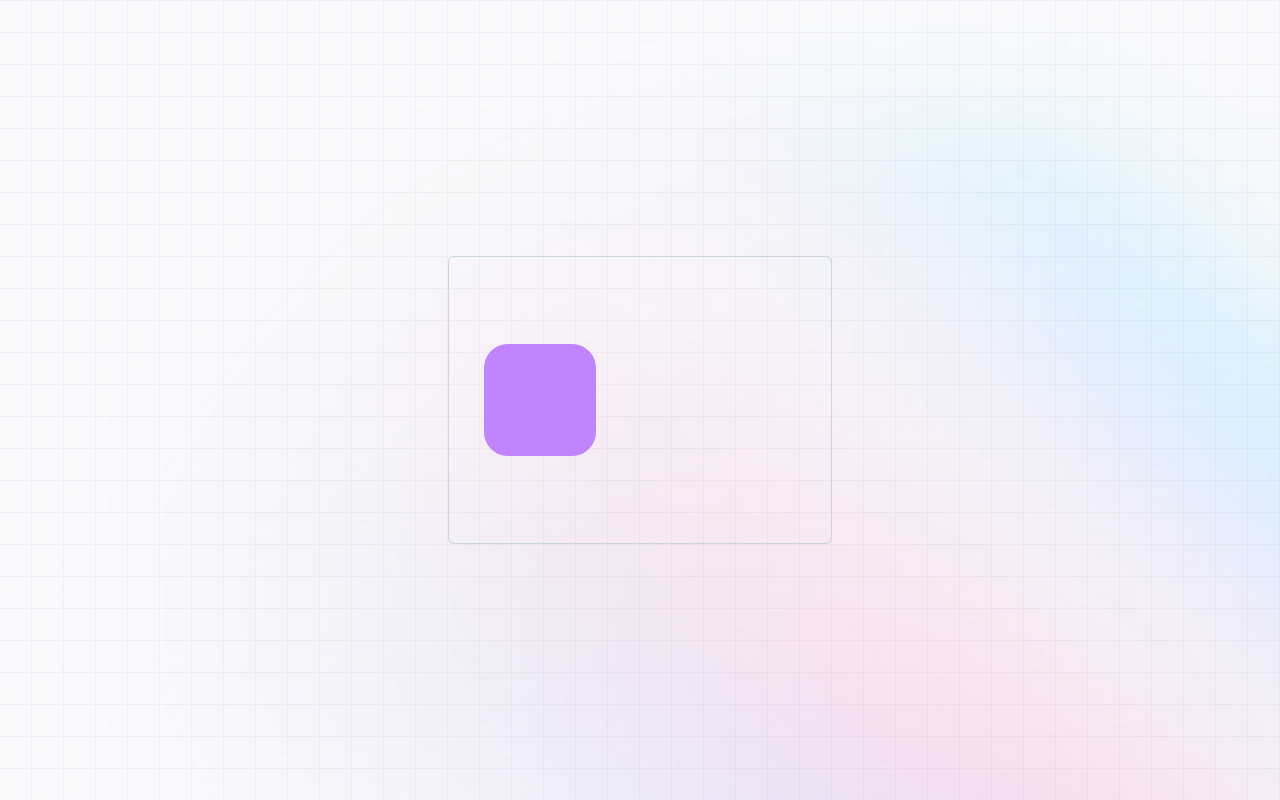
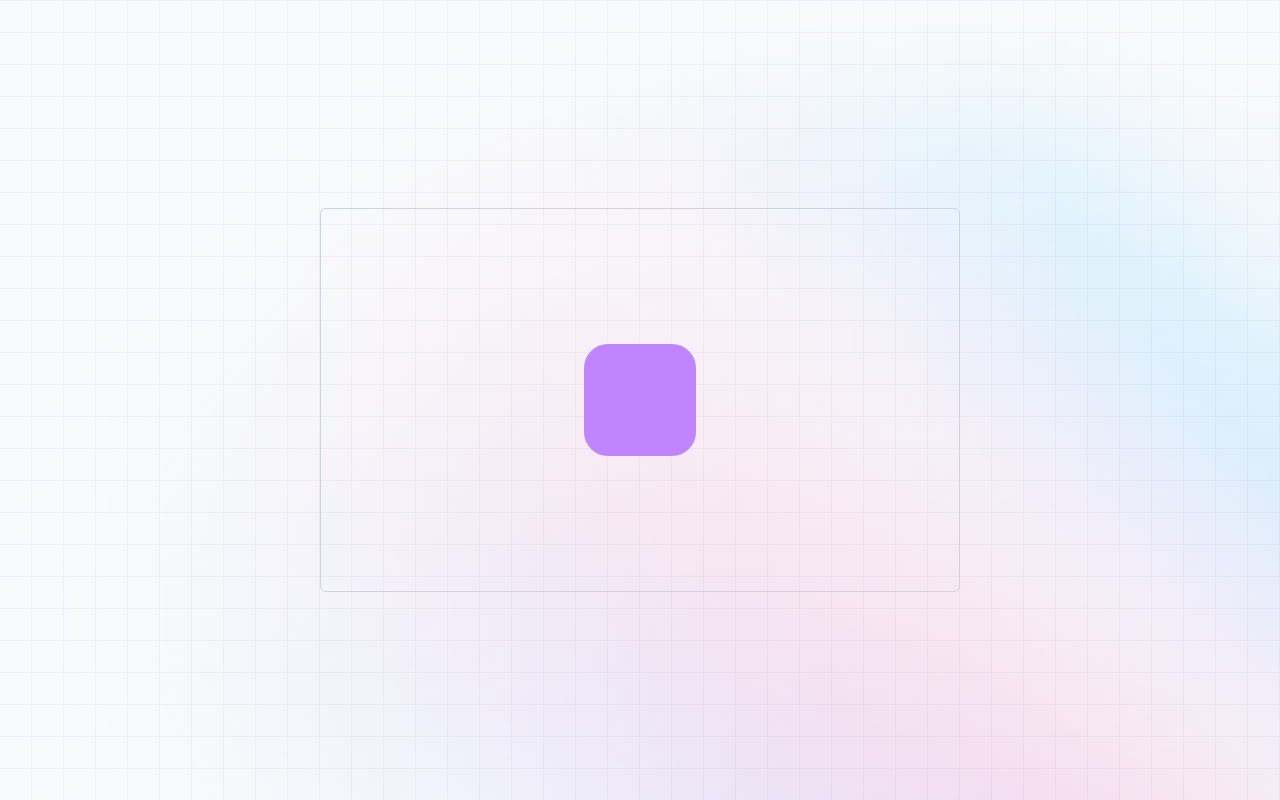
Before and after one commit to Tusar78/Framer-Motion, a React (Create React App) app: page / in a window 1280 px wide. Built offline with nearby package versions, Linux system fonts and the light colour scheme.

Commit message:
Drag constrains are also awesome

```diff
--- a/src/App.js
+++ b/src/App.js
@@ -6,13 +6,22 @@ const App = () => {
   return (
     <section className="main">
       <div className="custom-container">
-        <div className=" w-96 h-72 border border-slate-300 rounded-md grid place-items-center overflow-hidden">
+        {/* <div className=" w-96 h-72 border border-slate-300 rounded-md grid place-items-center overflow-hidden">
           <motion.div
             animate={{rotate: rotate ? 360: 0, x: rotate ? 100 : -100 }}
             transition={{type: "tween", velocity: 40, duration: .5}}
             whileHover={{scale: 1.2}}
             whileDrag=""
             drag
+            onClick={() => setRotate(!rotate)}
+            className="w-28 h-28 rounded-3xl bg-purple-400"
+          ></motion.div>
+        </div> */}
+        <div className=" w-6/12 h-96 border border-slate-300 rounded-md grid place-items-center overflow-hidden">
+          <motion.div
+            whileDrag={{scale: 1.2}}
+            drag
+            dragConstraints={{left: 50}}
             onClick={() => setRotate(!rotate)}
             className="w-28 h-28 rounded-3xl bg-purple-400"
           ></motion.div>
```
